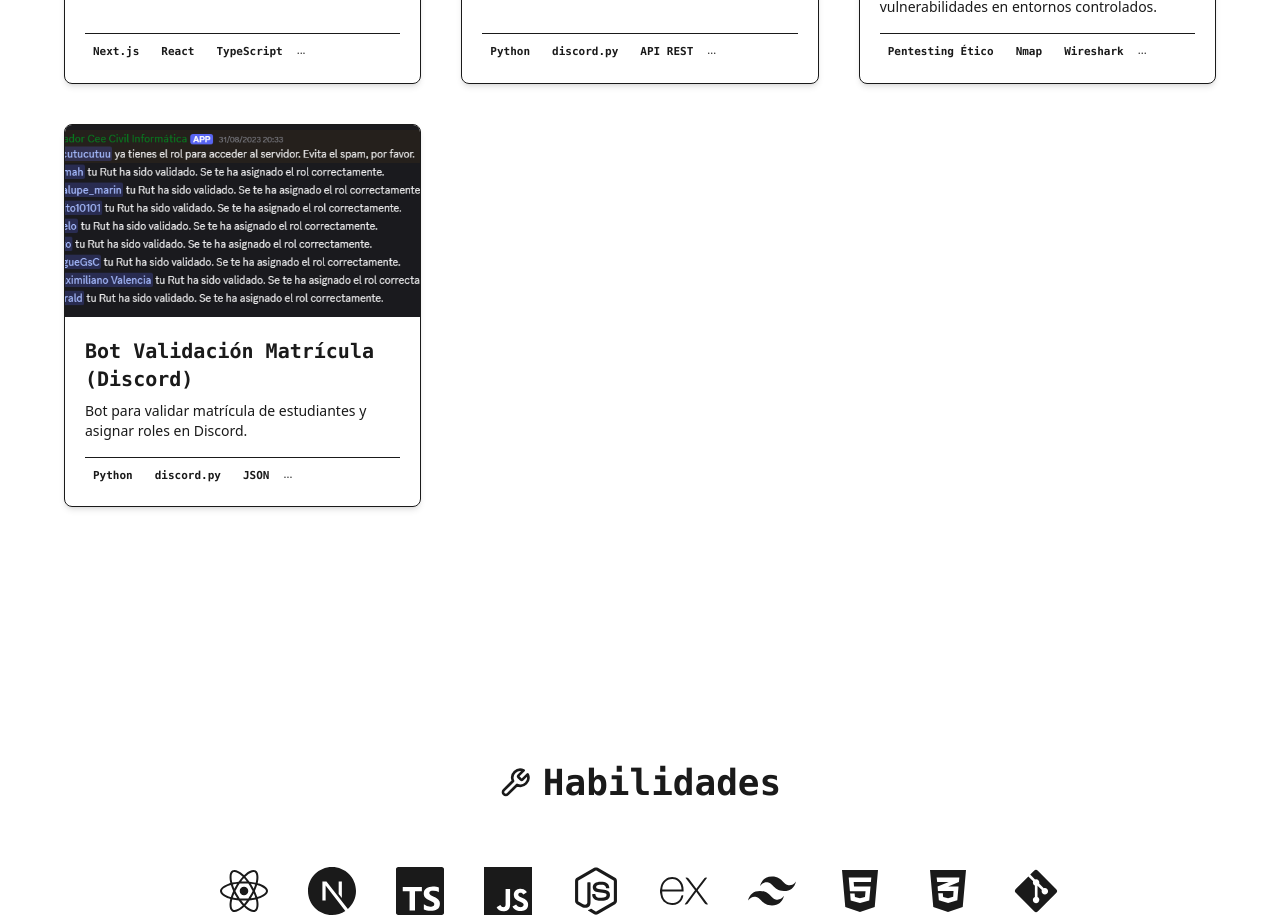
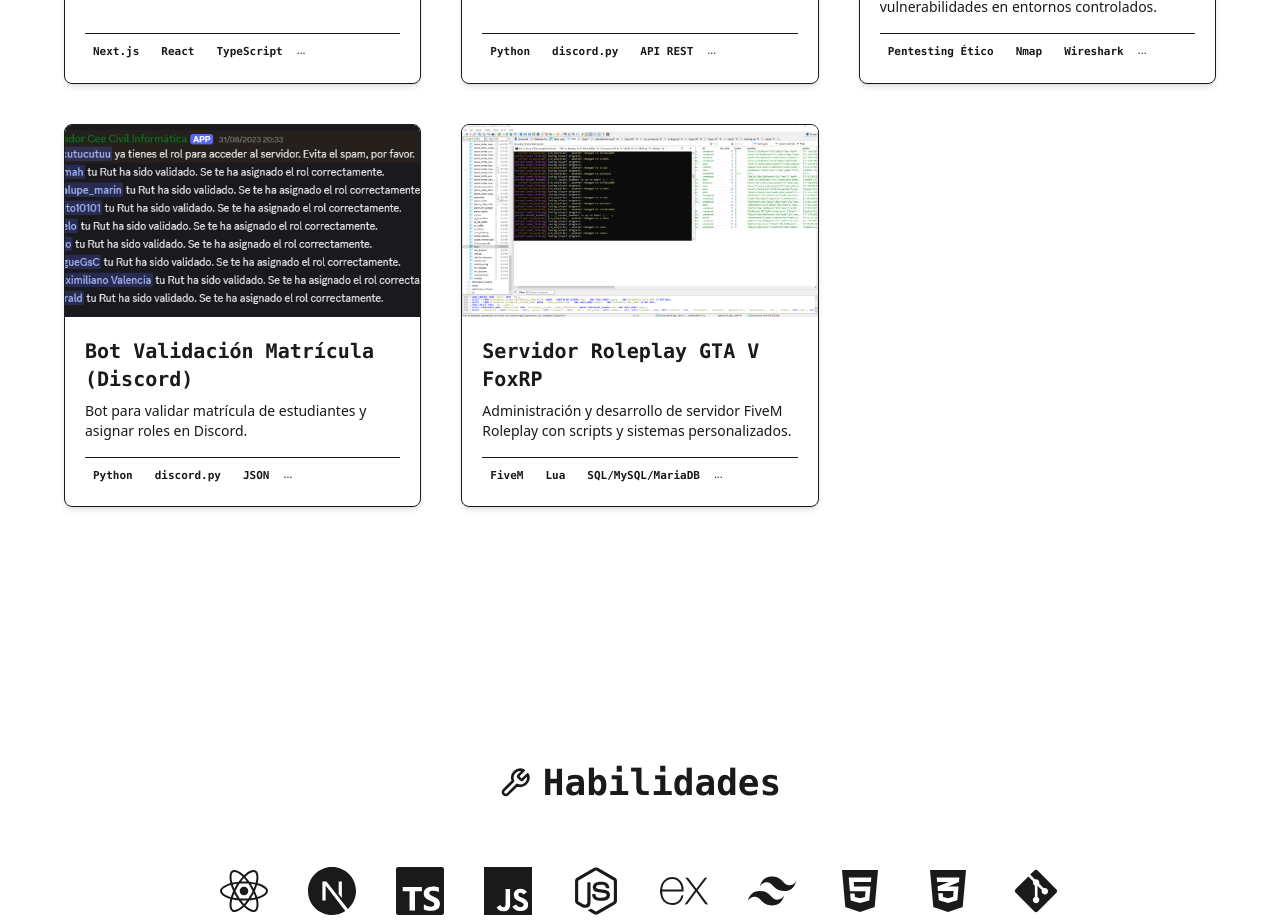
Before and after one commit to K4pocha/portafolio-k4pocha, a Next.js app: page / in a window 1280 px wide. Shown: the part 1860-2781 px from the top of the page. Built offline with nearby package versions, Linux system fonts and the light colour scheme.

Commit message:
UPDATE PROJECTS: Added Fivem project

```diff
--- a/src/app/components/sections/Projects.tsx
+++ b/src/app/components/sections/Projects.tsx
@@ -20,6 +20,7 @@ const Projects = () => {
   const [selectedProject, setSelectedProject] = useState<ProjectType | null>(null);
 
   const projectsData: ProjectType[] = [
+    // --- Portafolio Personal ---
     {
       id: 1,
       name: "Portafolio Personal v1",
@@ -29,7 +30,7 @@ const Projects = () => {
       imageUrl: "placeholder-portfolio.png",
       repoUrl: "https://github.com/K4pocha/portafolio-k4pocha",
     },
-    // --- NUEVO: FoxDiscordBot ---
+    // ---  FoxDiscordBot ---
     {
       id: 2,
       name: "FoxDiscordBot",
@@ -40,7 +41,7 @@ const Projects = () => {
       repoUrl: "https://github.com/K4pocha/FoxDiscordBot", // Tu repo!
       // demoUrl: "ENLACE_INVITACION_SI_EXISTE" // Opcional
     },
-    // --- NUEVO: Laboratorios de Ciberseguridad ---
+    // --- Laboratorios de Ciberseguridad ---
      {
       id: 3,
       name: "Análisis de Vulnerabilidades (Labs U.)",
@@ -49,10 +50,9 @@ const Projects = () => {
       // Lista herramientas y conceptos clave
       technologies: ["Pentesting Ético", "Nmap", "Wireshark", "Metasploit", "Análisis de Redes", "Documentación Técnica", "Kali Linux"],
       imageUrl: "cybersec-placeholder.png",
-      // repoUrl: "ENLACE_A_INFORME_O_PRESENTACION" // Si tienes algún informe público
-      // demoUrl: Podrías enlazar a un informe o post si lo tienes
+
     },
-    // --- NUEVO: Bot Validación Matrícula ---
+    // --- Bot Validación Matrícula ---
     {
         id: 4,
         name: "Bot Validación Matrícula (Discord)",
@@ -60,7 +60,27 @@ const Projects = () => {
         longDescription: "Desarrollé un bot de Discord para automatizar el proceso de verificación de estudiantes matriculados en la carrera. El bot procesa archivos JSON y/o XLSX con los datos de los alumnos válidos y, mediante comandos o un proceso de bienvenida, verifica la identidad del usuario de Discord contra estos registros. Una vez validado, asigna automáticamente los roles correspondientes dentro del servidor, otorgando acceso a canales privados y privilegios específicos.",
         technologies: ["Python", "discord.py", "JSON", "openpyxl/pandas", "Gestión de Roles Discord"],
         imageUrl: "discord-validation-placeholder.png",
-        // repoUrl: "ENLACE_A_GITHUB_SI_ES_PUBLICO"
+    },
+    // --- Servidor Roleplay GTA V ---
+    {
+      id: 5,
+      name: "Servidor Roleplay GTA V FoxRP",
+      shortDescription: "Administración y desarrollo de servidor FiveM Roleplay con scripts y sistemas personalizados.",
+      longDescription: `Gestión integral y desarrollo de funcionalidades para un servidor de Roleplay en FiveM basado en GTA V. Mis responsabilidades incluyeron la configuración inicial del servidor en un VPS, la instalación y adaptación del framework (ESX), el desarrollo de scripts personalizados en Lua para sistemas específicos como economía y trabajos, la optimización de recursos para mejorar el rendimiento, la administración de la base de datos (HeidiSQL) para datos de jugadores y vehículos, y la gestión/moderación de la comunidad. El objetivo era crear una experiencia de roleplay seria e inmersiva para 100+ jugadores concurrentes. Se implementaron medidas de seguridad para evitar los ataques DDoS y se realiza mantenimiento continuo.`,
+      // Lista las tecnologías/habilidades relevantes
+      technologies: [
+          "FiveM",
+          "Lua",
+          "SQL/MySQL/MariaDB",
+          "HTML/CSS/JS", // Modificaciones de UI scripts
+          "API REST",
+          "Windows Server", // (Windows)
+          "VPS/Hosting Dedicado",
+          "Gestión de Comunidades",
+          "Framework ESX",
+          "Git"
+        ],
+      imageUrl: "fivem-server-placeholder.png",
     },
   ];
 
```
Also changed, not shown: public/fivem-server-placeholder.png (added), 1 other file (tests, documents, lock files or other folders).
